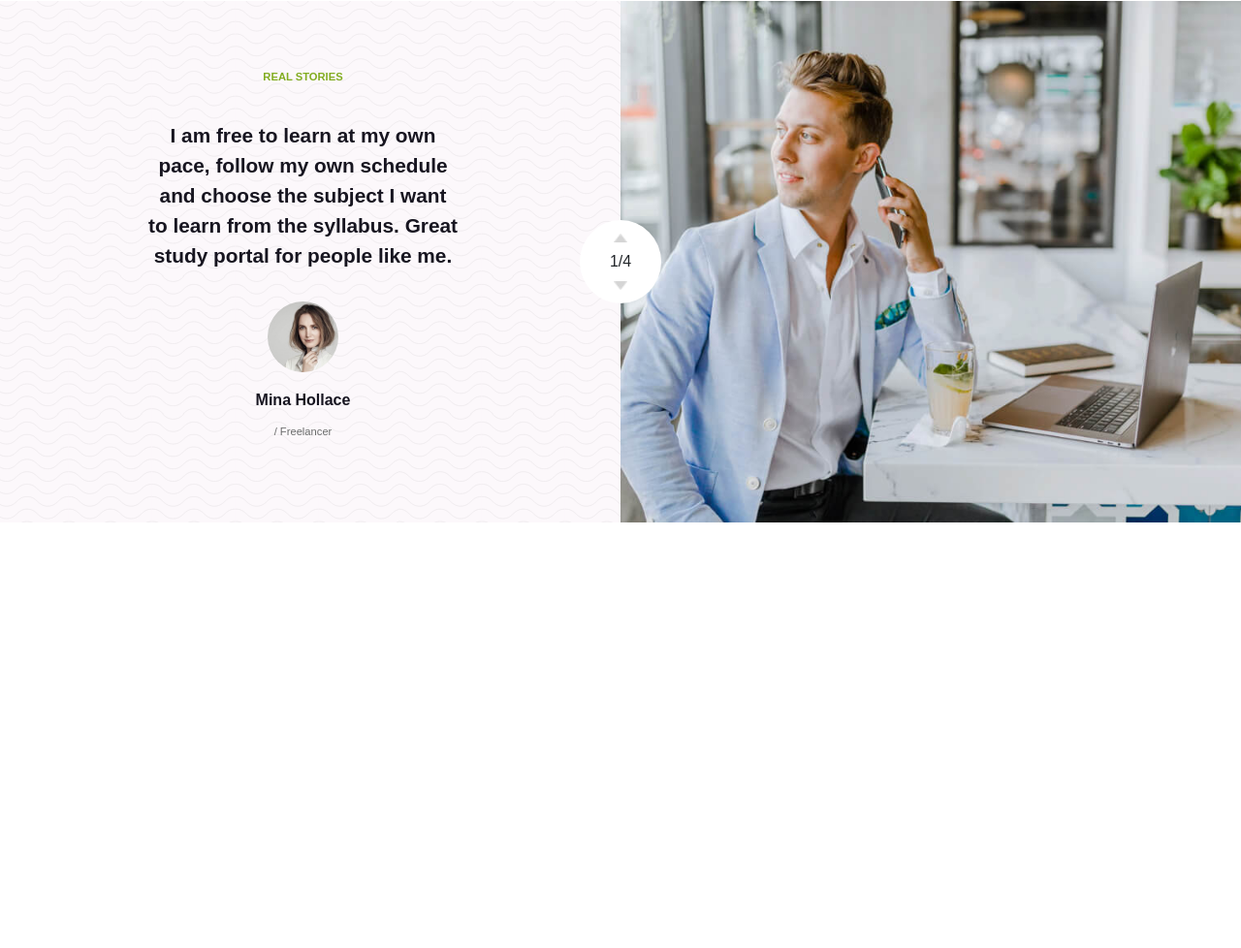
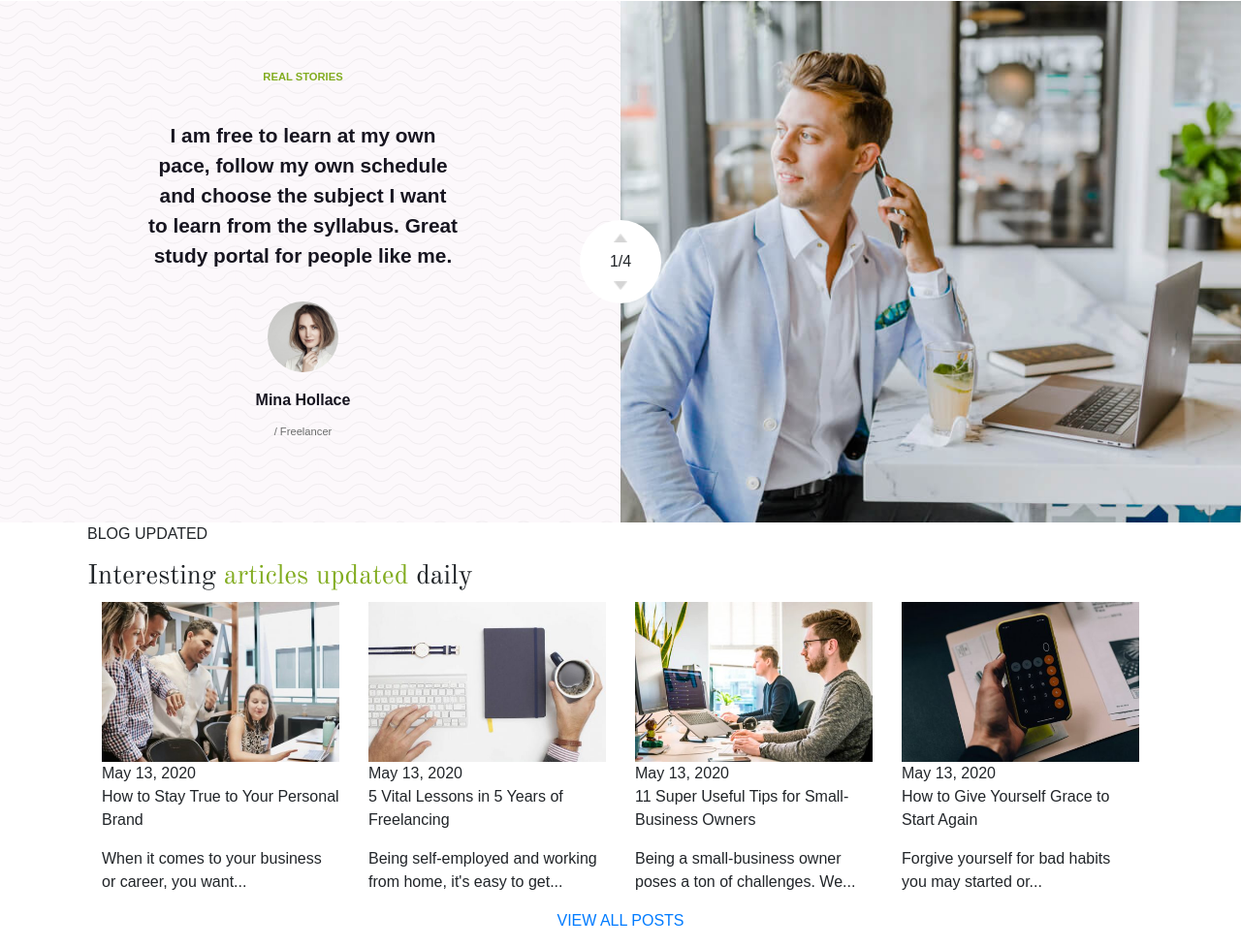
Before and after one commit to giuditta-marino/proj-html-vuejs, a website: page index.html in a window 1280 px wide. Shown: the part 3913-4891 px from the top of the page at 97% size. Before the commit the page ends 4452 px from the top, so only its background shows below. Drawn offline with nearby package versions, Linux system fonts and the light colour scheme; a web font is replaced by a local one.

Commit message:
sesta sezione da stilizzare

```diff
--- a/assets/js/main.js
+++ b/assets/js/main.js
@@ -109,6 +109,27 @@ var app = new Vue({
       price: '$39',
       priceCents: '00',
       previewFile: 'book-2.jpg'
+    }],
+    articles: [{
+      title: 'How to Stay True to Your Personal Brand',
+      textPreview: 'When it comes to your business or career, you want...',
+      date: 'May 13, 2020',
+      imageFile: 'motivation-blog-04-480x325.jpg'
+    }, {
+      title: '5 Vital Lessons in 5 Years of Freelancing',
+      textPreview: "Being self-employed and working from home, it's easy to get...",
+      date: 'May 13, 2020',
+      imageFile: 'motivation-blog-03-480x325.jpg'
+    }, {
+      title: '11 Super Useful Tips for Small-Business Owners',
+      textPreview: 'Being a small-business owner poses a ton of challenges. We...',
+      date: 'May 13, 2020',
+      imageFile: 'motivation-blog-02-480x325.jpg'
+    }, {
+      title: 'How to Give Yourself Grace to Start Again',
+      textPreview: 'Forgive yourself for bad habits you may started or...',
+      date: 'May 13, 2020',
+      imageFile: 'motivation-blog-01-480x325.jpg'
     }]
   },
   mounted: function mounted() {},
--- a/index.html
+++ b/index.html
@@ -226,7 +226,7 @@
             </section>
           </div>
 
-          <!-- QUINTA SECTION -->
+          <!-- QUINTA SEZIONE -->
           <section class="reviews">
             <div class="row">
               <div class="testimonials col-lg-6 text-center">
@@ -249,11 +249,31 @@
             </div>
           </section>
 
-          <!-- BLOG UPDATED -->
-          <div class="row"></div>
-          <div class="row"></div>
-          <div class="row"></div>
-
+          <!-- SESTA SEZIONE -->
+          <div class="container">
+            <section class="blog">
+              <div class="row">
+                <p class="uppercase-title">blog updated</p>
+              </div>
+              <div class="row">
+                <h3>Interesting <span class="green-text">articles updated</span> daily</h3>
+              </div>
+              <div class="row">
+                <div class="previews col-lg-3"
+                v-for="article in articles">
+                  <img :src="`./assets/img/${article.imageFile}`" alt="">
+                  <div class="date">{{article.date}}</div>
+                  <p class="title">{{article.title}}</p>
+                  <p class="text-preview">{{article.textPreview}}</p>
+                </div>
+              </div>
+              <div class="row">
+                <div class="col-lg-12 text-center">
+                  <p class="green-text text-uppercase"><a href="#">view all posts</a></p>
+                </div>
+              </div>
+            </section>
+          </div>
 
       </main>
 
--- a/src/js/main.js
+++ b/src/js/main.js
@@ -145,6 +145,38 @@ var app = new Vue(
           previewFile: 'book-2.jpg'
         },
 
+      ],
+
+      articles:
+      [
+        {
+          title: 'How to Stay True to Your Personal Brand',
+          textPreview: 'When it comes to your business or career, you want...',
+          date: 'May 13, 2020',
+          imageFile: 'motivation-blog-04-480x325.jpg'
+        },
+
+        {
+          title: '5 Vital Lessons in 5 Years of Freelancing',
+          textPreview: "Being self-employed and working from home, it's easy to get...",
+          date: 'May 13, 2020',
+          imageFile: 'motivation-blog-03-480x325.jpg'
+        },
+
+        {
+          title: '11 Super Useful Tips for Small-Business Owners',
+          textPreview: 'Being a small-business owner poses a ton of challenges. We...',
+          date: 'May 13, 2020',
+          imageFile: 'motivation-blog-02-480x325.jpg'
+        },
+
+        {
+          title: 'How to Give Yourself Grace to Start Again',
+          textPreview: 'Forgive yourself for bad habits you may started or...',
+          date: 'May 13, 2020',
+          imageFile: 'motivation-blog-01-480x325.jpg'
+        }
+
       ]
 
     },
--- a/src/scss/partials/_section_sixth.scss
+++ b/src/scss/partials/_section_sixth.scss
@@ -0,0 +1,8 @@
+.blog{
+  .previews{
+
+    img{
+      width: 100%;
+    }
+  }
+}
```
Also changed, not shown: assets/css/master.css.
